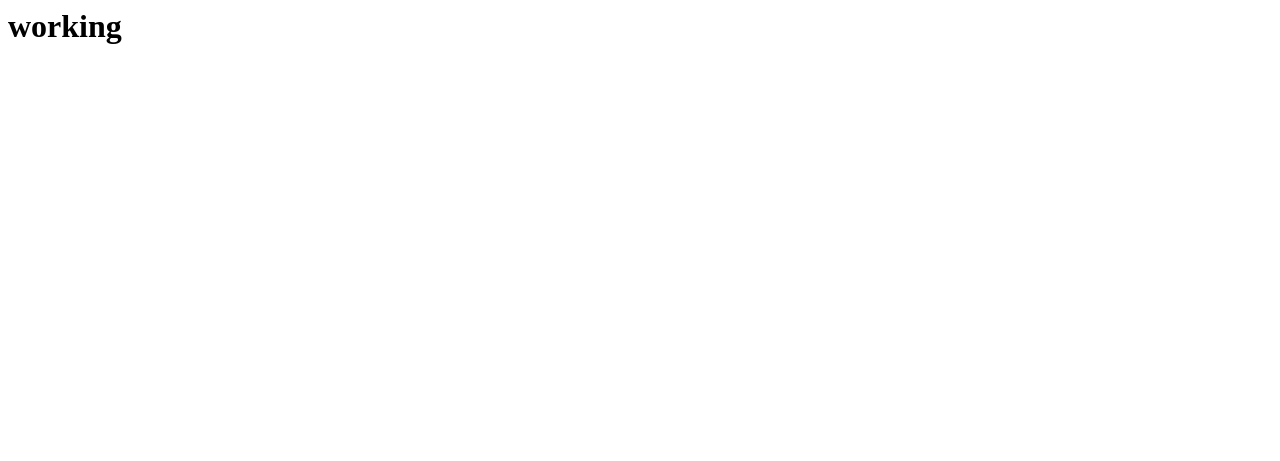
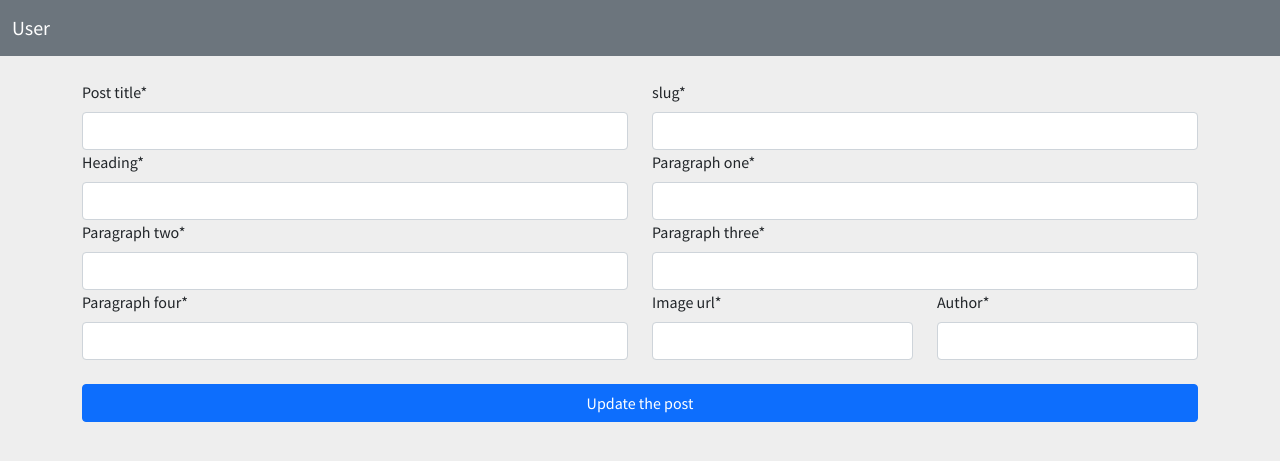
Before and after one commit to XudayfiIbra/user-authetications, a Django app: page /update-post in a window 1280 px wide. Before the commit the part shown is almost empty. Shown: the top 461 px of the page. Run offline with Django 4.2, Linux system fonts and the light colour scheme.

Commit message:
working with changing the dising of add post and update post and try to solve post reading and is not done by using slag

```diff
--- a/website/templates/posts/update-post.html
+++ b/website/templates/posts/update-post.html
@@ -1 +1,59 @@
-<h1>working</h1>
+{% extends 'base.html' %}
+{% load static %}
+{% block content %}
+{% include 'navbar.html' %}
+
+
+<div class="container mt-4">
+    <form action="">
+    <div class="row row-cols-1 row-cols-md-2 row-cols-lg-2">
+        <div class="col">
+            <label for="" class="form-label">Post title*</label>
+            <input type="text" name="" class="form-control" required>
+        </div>
+        <div class="col">
+            <label for="" class="form-label">slug*</label>
+            <input type="text" name="" class="form-control" required>
+        </div>
+        <div class="col">
+            <label for="" class="form-label">Heading*</label>
+            <input type="text" name="" class="form-control" required>
+        </div>
+        <div class="col">
+            <label for="" class="form-label">Paragraph one*</label>
+            <input type="text" name="" class="form-control" required>
+        </div>
+        <div class="col">
+            <label for="" class="form-label">Paragraph two*</label>
+            <input type="text" name="" class="form-control" required>
+        </div>
+        <div class="col">
+            <label for="" class="form-label">Paragraph three*</label>
+            <input type="text" name="" class="form-control">
+        </div>
+        <div class="col">
+            <label for="" class="form-label">Paragraph four*</label>
+            <input type="text" name="" class="form-control">
+        </div>
+        <div class="col">
+            <div class="row">
+                <div class="col">
+                    <label for="" class="form-label">Image url*</label>
+                    <input type="text" name="" class="form-control" required>
+                </div>
+                <div class="col">
+                    <label for="" class="form-label">Author*</label>
+                    <input type="text" name="" class="form-control" required>
+                </div>
+            </div>
+        </div>
+    </div>
+    <button type="submit" class="btn btn-primary w-100 mt-4 ">Update the post</button>
+</form>
+</div>
+
+
+
+
+
+{% endblock %}
```
Also changed, not shown: website/templates/posts/add_post.html (+55 -1 lines), db.sqlite3.
